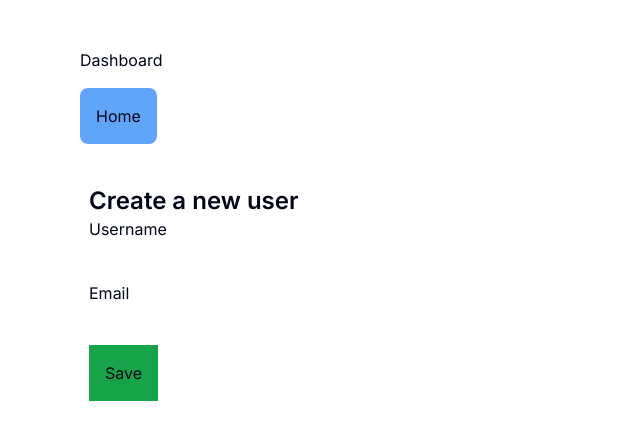
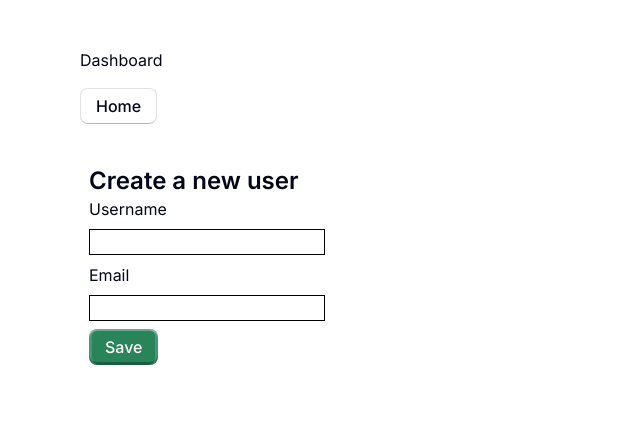
Before and after one commit to KpryKorn/unf-side-projects, a Next.js app: page /dashboard in a window 1280 px wide. Shown: the top 440 px of the page, without its empty margins (0-640 px from the left). Built offline with nearby package versions, Linux system fonts and the light colour scheme.

Commit message:
style: updated buttons styling attributes according to the previous commit

```diff
--- a/app/dashboard/ProfileForm.tsx
+++ b/app/dashboard/ProfileForm.tsx
@@ -31,17 +31,17 @@ export default function ProfileForm({}: ProfileFormProps) {
           type="text"
           name="username"
           defaultValue={""}
-          className="text-black"
+          className="text-black border border-black"
         />
         <label htmlFor="email">Email</label>
         <input
           type="text"
           name="email"
           defaultValue={""}
-          className="text-black"
+          className="text-black border border-black"
         />
 
-        <button type="submit" className="p-4 bg-green-600">
+        <button type="submit" className="btn btn-success">
           Save
         </button>
       </form>
--- a/app/dashboard/page.tsx
+++ b/app/dashboard/page.tsx
@@ -5,7 +5,7 @@ export default async function Dashboard() {
   return (
     <>
       <h1>Dashboard</h1>
-      <Link href="/" className="mt-4 rounded-lg bg-blue-400 p-4 inline-block">
+      <Link href="/" className="mt-4 btn">
         Home
       </Link>
       <ProfileForm />
--- a/app/page.tsx
+++ b/app/page.tsx
@@ -6,12 +6,16 @@ export default async function Home() {
       <h1 className="text-2xl font-semibold mb-8">Users</h1>
       <div className="flex gap-4">
         <div className="flex flex-col items-start gap-2">
-          <span className="btn btn-small">Users</span>
+          <Link href="/users" className="btn btn-small">
+            Users
+          </Link>
           <span className="btn">Users</span>
           <span className="btn btn-large">Users</span>
         </div>
         <div className="flex flex-col items-start gap-2">
-          <span className="btn btn-small">Dashboard</span>
+          <Link href="/dashboard" className="btn btn-small">
+            Dashboard
+          </Link>
           <span className="btn">Dashboard</span>
           <span className="btn btn-large">Dashboard</span>
         </div>
--- a/app/users/EditDialog.tsx
+++ b/app/users/EditDialog.tsx
@@ -32,9 +32,7 @@ export default function EditDialog({ id, username, email }: TData) {
   return (
     <Dialog.Root open={open} onOpenChange={setOpen}>
       <Dialog.Trigger asChild>
-        <button className="text-indigo-400 hover:bg-indigo-600 inline-flex h-[35px] items-center justify-center rounded-[4px] bg-white px-[15px] font-medium leading-none shadow-[0_2px_10px] focus:shadow-[0_0_0_2px] focus:shadow-black focus:outline-none">
-          Edit profile
-        </button>
+        <button className="btn btn-small">Edit profile</button>
       </Dialog.Trigger>
       <Dialog.Portal>
         <Dialog.Overlay className="bg-black/30 data-[state=open]:animate-overlayShow fixed inset-0" />
@@ -73,10 +71,7 @@ export default function EditDialog({ id, username, email }: TData) {
               />
             </fieldset>
             <div className="mt-[25px] flex justify-end">
-              <button
-                type="submit"
-                className="bg-green-300 text-green-800 hover:bg-green-400 focus:shadow-green-500 inline-flex h-[35px] items-center justify-center rounded-[4px] px-[15px] font-medium leading-none focus:shadow-[0_0_0_2px] focus:outline-none"
-              >
+              <button type="submit" className="btn btn-success btn-large">
                 Save changes
               </button>
             </div>
--- a/app/users/page.tsx
+++ b/app/users/page.tsx
@@ -21,7 +21,7 @@ export default async function Users() {
             </li>
           ))}
       </ul>
-      <Link href="/" className="rounded-lg bg-blue-400 p-4">
+      <Link href="/" className="btn">
         Home
       </Link>
     </>
```
